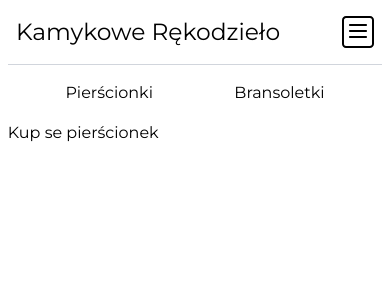
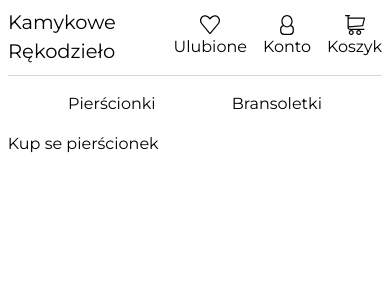
Before and after one commit to BartoszGolebiowski21/mineral-shop-frontend, a Next.js app in the folder mineral-shop-frontend/: page / in a window 390 px wide. Shown: the top 300 px of the page. Built offline with nearby package versions, Linux system fonts and the light colour scheme.

Commit message:
header responsiveness improved

```diff
--- a/mineral-shop-frontend/app/atoms/components/Header/NavBar/components/Hamburger.tsx
+++ b/mineral-shop-frontend/app/atoms/components/Header/NavBar/components/Hamburger.tsx
@@ -1,8 +1,28 @@
+"use client"
+
+import { useEffect, useState } from 'react';
 import HamburgerIcon from '@/assets/svg-iconts/HamburgerIcon';
+import NavButtonsContainer from './NavButtonsContainer';
 
 const Hamburger = () => {
+  const [isNavOpen, setIsNavOpen] = useState<boolean>(false);
+
+  useEffect(() => {
+    console.log(isNavOpen)
+  }, [isNavOpen]);
+
   return (
-    <HamburgerIcon />
+    <>
+      <div className='hamburger' onClick={() => setIsNavOpen(prev => !prev)}>
+        <HamburgerIcon />
+      </div>
+
+      {isNavOpen &&
+        <div className='nav-dropdown'>
+          <NavButtonsContainer />
+        </div>
+      }
+    </>
   )
 };
 
--- a/mineral-shop-frontend/assets/css/globals.css
+++ b/mineral-shop-frontend/assets/css/globals.css
@@ -2,6 +2,7 @@
 @import './layout.css';
 @import './sidebar.css';
 @import './products.css';
+@import './navbar.css';
 
 .body {
   background-color: white;
--- a/mineral-shop-frontend/assets/css/layout.css
+++ b/mineral-shop-frontend/assets/css/layout.css
@@ -13,8 +13,9 @@
 
 .header-container {
   display: flex;
-  height: 4rem;
   align-items: center;
+  margin-top: 0.5rem;
+  margin-bottom: 0.5rem;
 }
 
 @media (min-width: 58rem) {
@@ -26,24 +27,12 @@
 }
 
 .hamburger-wrapper {
-  padding-left: 1rem;
-  padding-right: 1rem;
-  margin-left: auto;
+  display: none;
 }
 
 .nav-buttons-wrapper {
-  display: none;
-}
-
-@media (min-width: 44rem) {
-  .hamburger-wrapper {
-    display: none;
-  }
-
-  .nav-buttons-wrapper {
-    display: block;
-    margin-left: auto;
-  }
+  display: block;
+  margin-left: auto;
 }
 
 .main-logo {
@@ -51,9 +40,23 @@
   white-space: nowrap;
 }
 
-@media (max-width: 31rem) {
+@media (max-width: 44rem) {
   .main-logo {
-    font-size: 6vw;
+    font-size: 5vw;
+    white-space: normal;
+  }
+}
+
+@media (max-width: 24rem) {
+  .hamburger-wrapper {
+    display: block;
+    padding-left: 1rem;
+    padding-right: 1rem;
+    margin-left: auto;
+  }
+
+  .nav-buttons-wrapper {
+    display: none;
   }
 }
 
@@ -65,6 +68,6 @@
   display: flex;
   flex-direction: column;
   align-items: center;
-  padding-left: 1rem;
-  padding-right: 1rem;
+  padding-left: 0.5rem;
+  padding-right: 0.5rem;
 }
--- /dev/null
+++ b/mineral-shop-frontend/assets/css/navbar.css
@@ -0,0 +1,12 @@
+.hamburger {
+  cursor: pointer;
+}
+
+.nav-dropdown {
+  position: absolute;
+  right: 5;
+  z-index: 10;
+  padding: 0.5rem;
+  background-color: white;
+  box-shadow: 0px 0px 4px 1px #a0a0a0;
+}
--- a/mineral-shop-frontend/assets/svg-iconts/HamburgerIcon.tsx
+++ b/mineral-shop-frontend/assets/svg-iconts/HamburgerIcon.tsx
@@ -1,10 +1,7 @@
 const HamburgerIcon = () => {
   return (
-    <svg width="32px" height="32px" viewBox="0 0 32 32" version="1.1" xmlns="http://www.w3.org/2000/svg" fill="#000000">
-      <g id="SVGRepo_bgCarrier" strokeWidth="0"></g><g id="SVGRepo_tracerCarrier" strokeLinecap="round" strokeLinejoin="round"></g>
-      <g id="SVGRepo_iconCarrier"> <title>note-text</title>
-      <g id="Page-1" stroke="none" strokeWidth="1" fill="none" fillRule="evenodd"> <g id="Icon-Set" transform="translate(-308.000000, -99.000000)" fill="#000000"> <path d="M332,107 L316,107 C315.447,107 315,107.448 315,108 C315,108.553 315.447,109 316,109 L332,109 C332.553,109 333,108.553 333,108 C333,107.448 332.553,107 332,107 L332,107 Z M338,127 C338,128.099 336.914,129.012 335.817,129.012 L311.974,129.012 C310.877,129.012 309.987,128.122 309.987,127.023 L309.987,103.165 C309.987,102.066 310.902,101 312,101 L336,101 C337.098,101 338,101.902 338,103 L338,127 L338,127 Z M336,99 L312,99 C309.806,99 308,100.969 308,103.165 L308,127.023 C308,129.22 309.779,131 311.974,131 L335.817,131 C338.012,131 340,129.196 340,127 L340,103 C340,100.804 338.194,99 336,99 L336,99 Z M332,119 L316,119 C315.447,119 315,119.448 315,120 C315,120.553 315.447,121 316,121 L332,121 C332.553,121 333,120.553 333,120 C333,119.448 332.553,119 332,119 L332,119 Z M332,113 L316,113 C315.447,113 315,113.448 315,114 C315,114.553 315.447,115 316,115 L332,115 C332.553,115 333,114.553 333,114 C333,113.448 332.553,113 332,113 L332,113 Z" id="note-text"> </path>
-      </g> </g> </g>
+    <svg width="20px" height="20px" viewBox="0 0 32 32" version="1.1" xmlns="http://www.w3.org/2000/svg" fill="#000000">
+      <path transform="translate(-308.000000, -99.000000)" fill="#000000" d="M332,107 L316,107 C315.447,107 315,107.448 315,108 C315,108.553 315.447,109 316,109 L332,109 C332.553,109 333,108.553 333,108 C333,107.448 332.553,107 332,107 L332,107 Z M338,127 C338,128.099 336.914,129.012 335.817,129.012 L311.974,129.012 C310.877,129.012 309.987,128.122 309.987,127.023 L309.987,103.165 C309.987,102.066 310.902,101 312,101 L336,101 C337.098,101 338,101.902 338,103 L338,127 L338,127 Z M336,99 L312,99 C309.806,99 308,100.969 308,103.165 L308,127.023 C308,129.22 309.779,131 311.974,131 L335.817,131 C338.012,131 340,129.196 340,127 L340,103 C340,100.804 338.194,99 336,99 L336,99 Z M332,119 L316,119 C315.447,119 315,119.448 315,120 C315,120.553 315.447,121 316,121 L332,121 C332.553,121 333,120.553 333,120 C333,119.448 332.553,119 332,119 L332,119 Z M332,113 L316,113 C315.447,113 315,113.448 315,114 C315,114.553 315.447,115 316,115 L332,115 C332.553,115 333,114.553 333,114 C333,113.448 332.553,113 332,113 L332,113 Z" id="note-text"></path>
     </svg>
   )
 };
```
